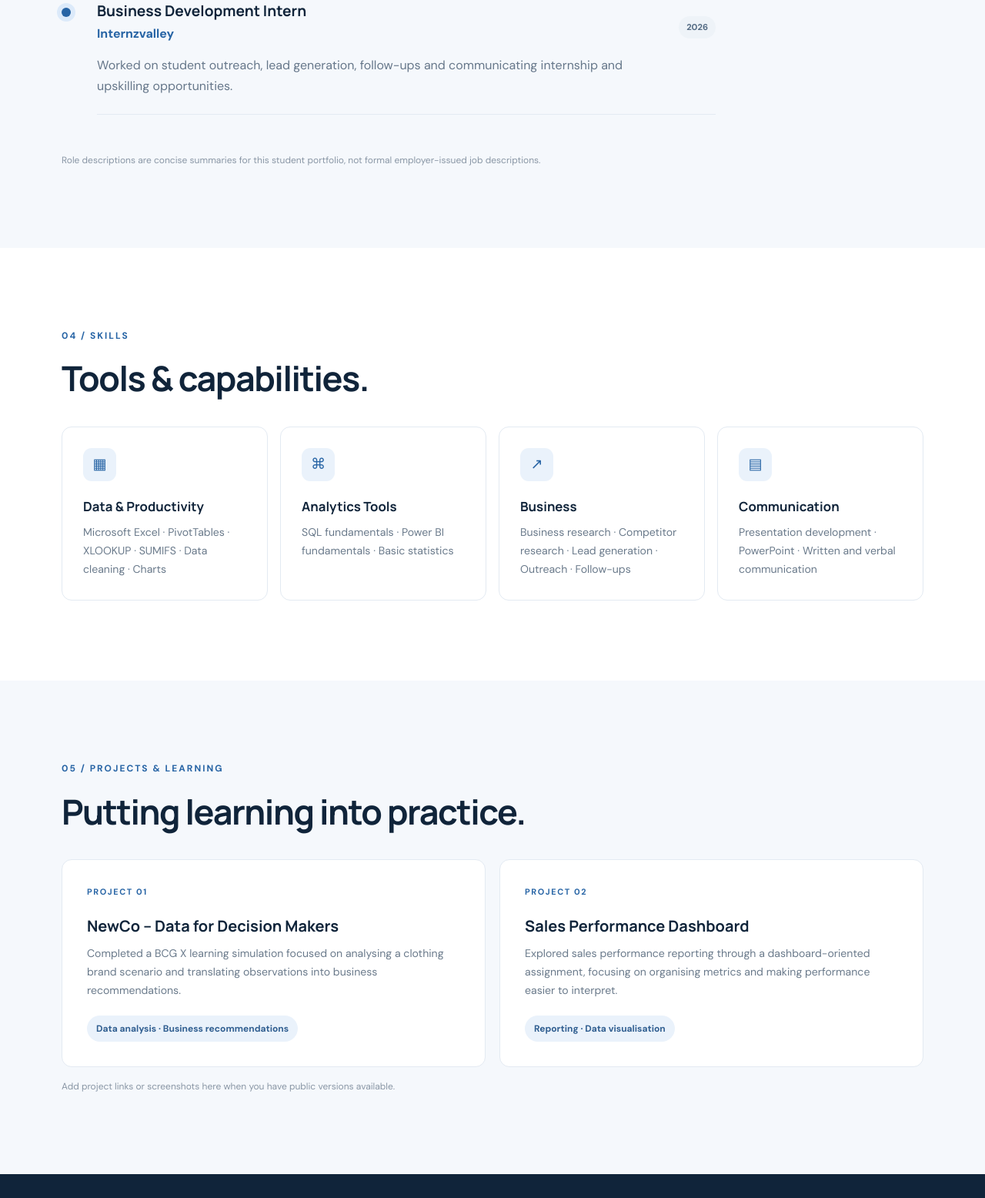
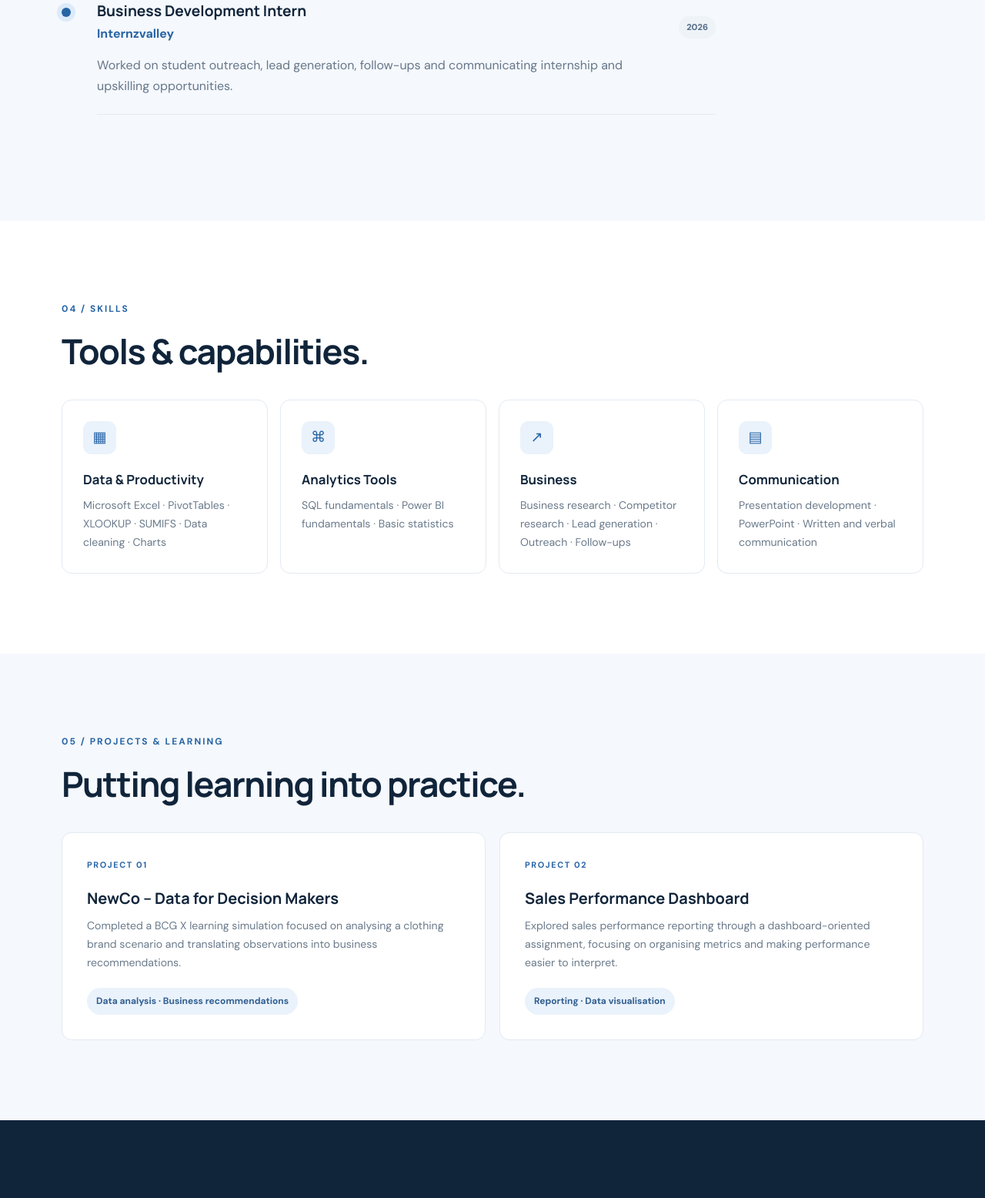
Before and after one commit to ishan7730/ishan-resume-website, a plain HTML site: page index.html in a window 1280 px wide. Shown: the part 2257-3813 px from the top of the page at 77% size. Drawn offline with Linux system fonts and the light colour scheme.

Commit message:
Remove unnecessary notes from index.html
Removed notes about role descriptions and project links.

```diff
--- a/index.html
+++ b/index.html
@@ -107,9 +107,6 @@
               <p>Worked on student outreach, lead generation, follow-ups and communicating internship and upskilling opportunities.</p>
             </div>
           </article>
-        </div>
-        <p class="small-note">Role descriptions are concise summaries for this student portfolio, not formal employer-issued job descriptions.</p>
-      </div>
     </section>
 
     <section class="section" id="skills">
@@ -131,7 +128,6 @@
           <article class="project-card"><div class="project-number">PROJECT 01</div><h3>NewCo – Data for Decision Makers</h3><p>Completed a BCG X learning simulation focused on analysing a clothing brand scenario and translating observations into business recommendations.</p><span class="project-type">Data analysis · Business recommendations</span></article>
           <article class="project-card"><div class="project-number">PROJECT 02</div><h3>Sales Performance Dashboard</h3><p>Explored sales performance reporting through a dashboard-oriented assignment, focusing on organising metrics and making performance easier to interpret.</p><span class="project-type">Reporting · Data visualisation</span></article>
         </div>
-        <p class="small-note">Add project links or screenshots here when you have public versions available.</p>
       </div>
     </section>
 
```
